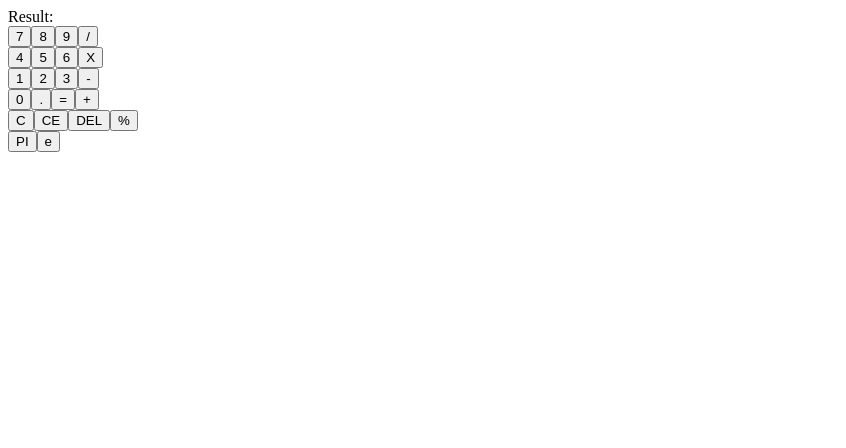
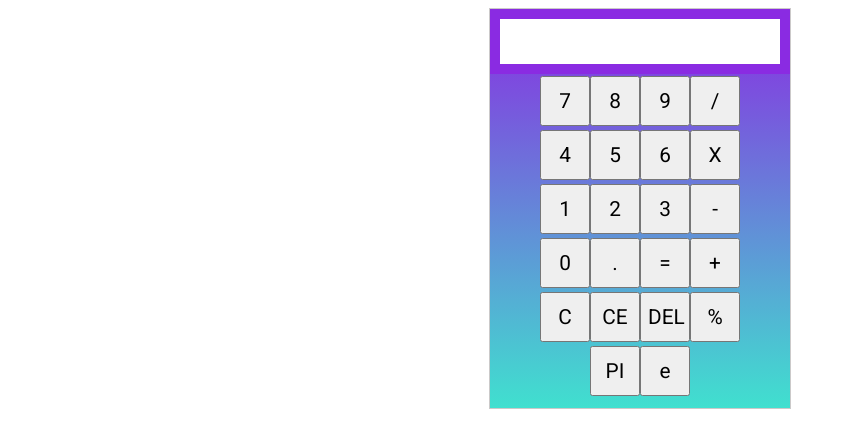
Before and after one commit to Malejni/calc, an Angular app: page / in a window 1280 px wide. Shown: the top 448 px of the page, without its empty margins (0-846 px from the left). Built offline with nearby package versions, Linux system fonts and the light colour scheme.

Commit message:
styling added

```diff
--- a/src/app/app.component.scss
+++ b/src/app/app.component.scss
@@ -0,0 +1,4 @@
+:host {
+    display:flex;
+    justify-content: center;
+}
--- a/src/app/calculator/calculator.component.html
+++ b/src/app/calculator/calculator.component.html
@@ -1,4 +1,4 @@
-<div class="result">Result:{{ result }}</div>
+<div class="result">{{ result }}</div>
 
 <div class="buttons">
   <div class="row">
--- a/src/app/calculator/calculator.component.scss
+++ b/src/app/calculator/calculator.component.scss
@@ -0,0 +1,41 @@
+@import url('https://fonts.googleapis.com/css?family=Roboto');
+body {
+    background: black;
+}
+
+:host {
+    display: flex;
+    text-align: center;
+    background: linear-gradient(180deg, blueviolet, #40E0CF);
+    width: 80%;
+    max-width:300px;
+    height: 80%;
+    border: 1px solid #cbc9c9;
+    display: block;
+}
+
+.result {
+    font-size: 1.5em;
+    min-height:35px;
+    font-family: 'Roboto', sans-serif;
+    color: blueviolet;
+    padding: 10px 0 0 10px;
+    border: 10px solid blueviolet;
+    background-color: white;
+    text-align: left;
+}
+
+.row {
+    padding: 2px;
+}
+
+.buttons {
+    padding: 0 10px 10px 10px;
+}
+
+button {
+    font-size: 1.3em;
+    font-family: 'Roboto', sans-serif;
+    height: 50px;
+    width: 50px;
+}
```
